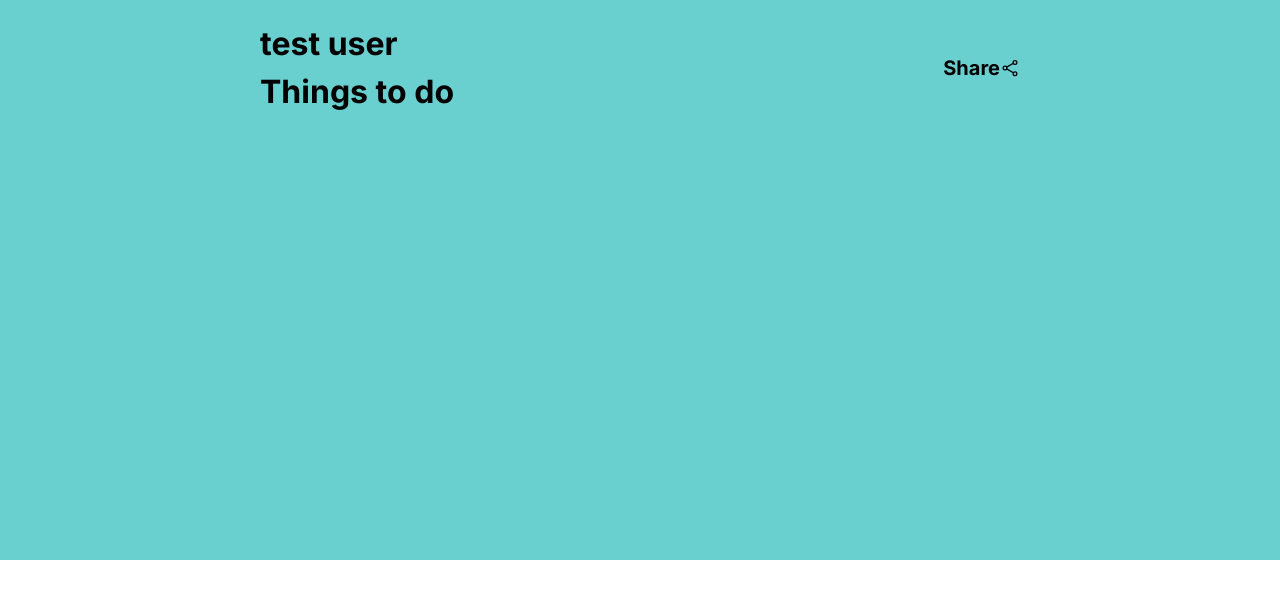
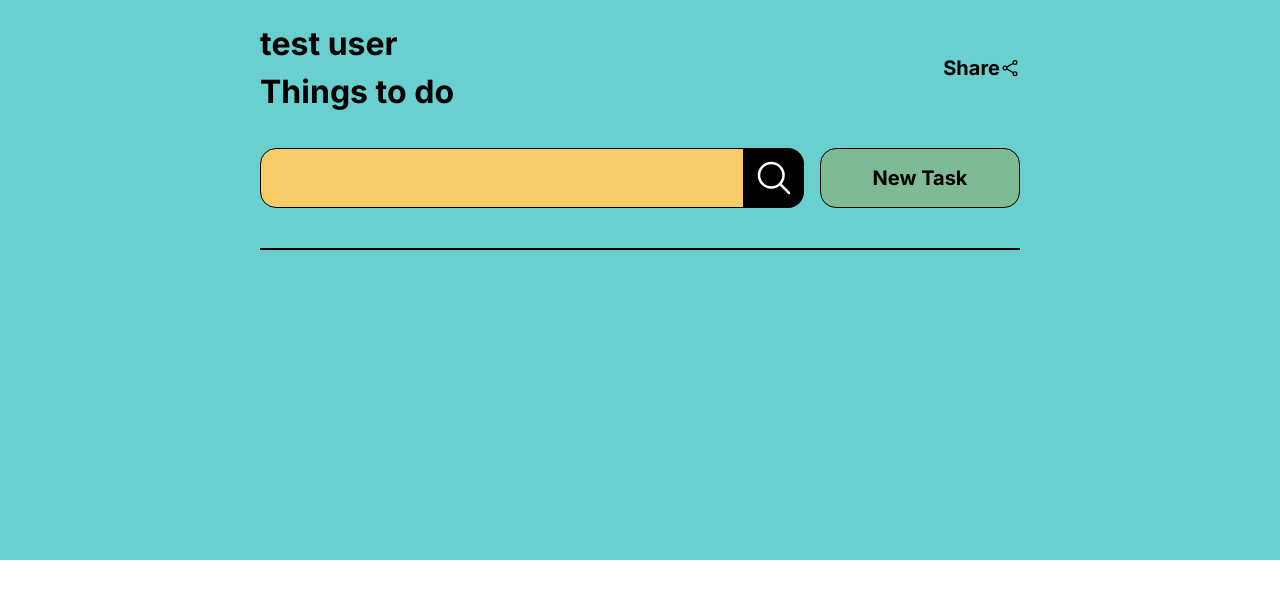
Before and after one commit to kijiwon/supabase-next-todo, a Next.js app: page /todo_no_rls in a window 1280 px wide. Shown: the top 598 px of the page. Built offline with nearby package versions, Linux system fonts and the light colour scheme; no server answers; the database is empty.

Commit message:
todoList ui

```diff
--- a/components/ui/TodoList.jsx
+++ b/components/ui/TodoList.jsx
@@ -1,5 +1,6 @@
 import { IoShareSocialOutline } from "react-icons/io5";
 import { useCopyToClipboard } from "usehooks-ts";
+import { IoSearchOutline } from "react-icons/io5";
 
 const TodoList = ({ sharedUserFulName = "", ownerUserId = "" }) => {
   const [copiedText, copy] = useCopyToClipboard();
@@ -33,6 +34,18 @@ const TodoList = ({ sharedUserFulName = "", ownerUserId = "" }) => {
             </div>
           )}
         </article>
+        <article className=" flex flex-col sm:flex-row gap-4 mt-8">
+          <div className=" flex flex-1 h-[60px]">
+            <input className=" p-4 flex-1 bg-[#f7cb66] border border-black rounded-l-2xl font-bold" />
+            <div className=" w-[60px] flex justify-center items-center bg-black rounded-r-2xl cursor-pointer ">
+              <IoSearchOutline size={40} color="#fff" />
+            </div>
+          </div>
+          <div className=" h-[60px] w-[200px] flex justify-center items-center bg-[#7ebb95] border border-black rounded-2xl font-bold cursor-pointer text-[20px]">
+            New Task
+          </div>
+        </article>
+        <div className="h-[2px] my-10 bg-black"></div>
       </div>
     </div>
   );
```
